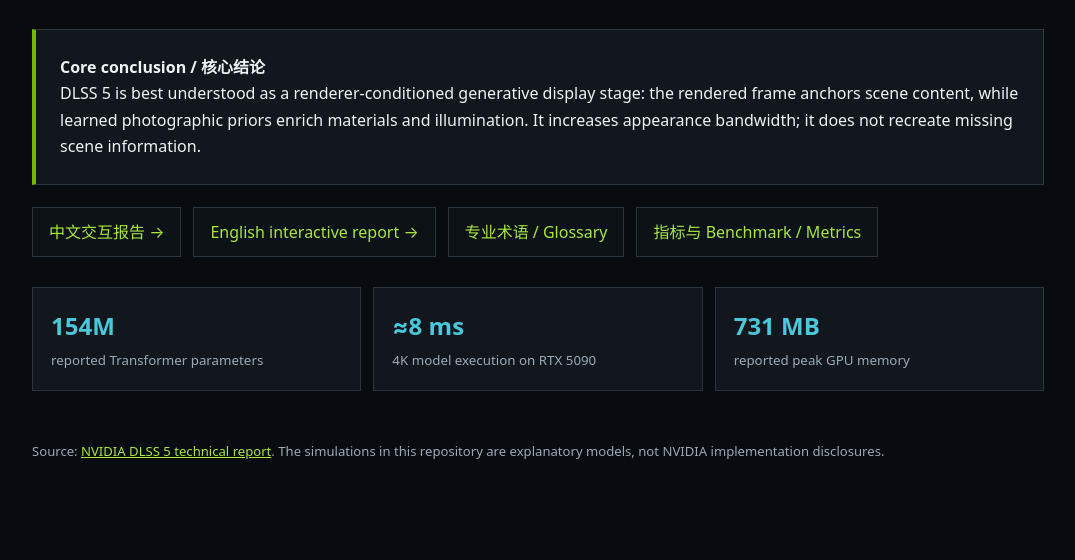
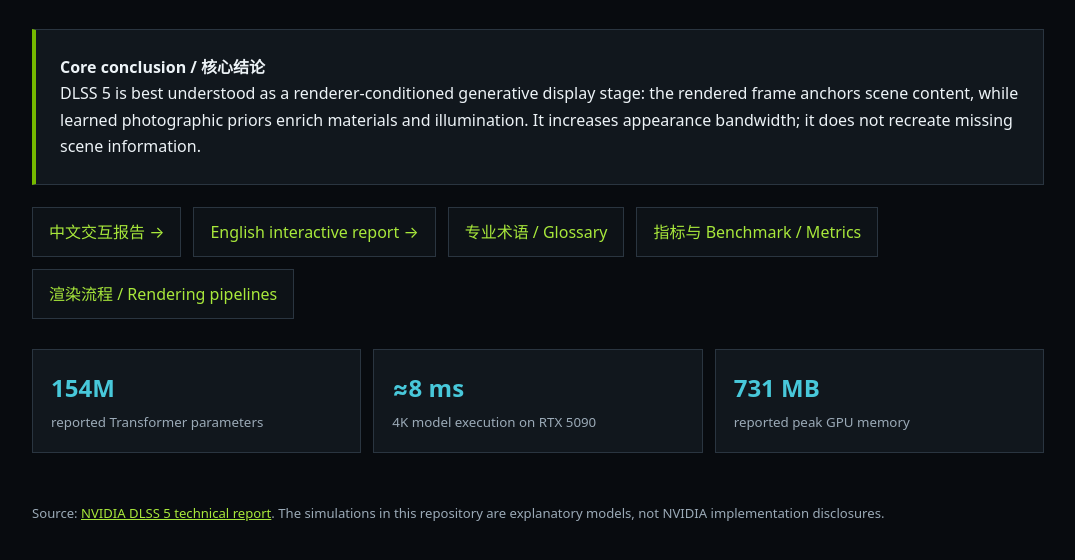
Before and after one commit to ldcyes/tech_blog, a plain HTML site: page index.html in a window 1280 px wide. Shown: the part 344-904 px from the top of the page, without its empty margins (102-1177 px from the left). Before the commit the page ends 879 px from the top, so only its background shows below. Drawn offline with Linux system fonts and the light colour scheme.

Commit message:
Link rendering pipeline notes from entry page

```diff
--- a/index.html
+++ b/index.html
@@ -13,7 +13,7 @@
   <h1>DLSS 5 <span>Interactive technical review</span></h1>
   <p>完整阅读 NVIDIA《DLSS 5: Real-Time Generative Rendering》24 页技术报告，并从 GPU 微架构、Transformer 计算量、显存预算、评测指标和工程边界进行双语解读。</p>
   <div class="box"><b>Core conclusion / 核心结论</b><br>DLSS 5 is best understood as a renderer-conditioned generative display stage: the rendered frame anchors scene content, while learned photographic priors enrich materials and illumination. It increases appearance bandwidth; it does not recreate missing scene information.</div>
-  <div class="links"><a href="zh/index.html">中文交互报告 →</a><a href="en/index.html">English interactive report →</a><a href="docs/terms.md">专业术语 / Glossary</a><a href="docs/benchmarks.md">指标与 Benchmark / Metrics</a></div>
+  <div class="links"><a href="zh/index.html">中文交互报告 →</a><a href="en/index.html">English interactive report →</a><a href="docs/terms.md">专业术语 / Glossary</a><a href="docs/benchmarks.md">指标与 Benchmark / Metrics</a><a href="docs/rendering-pipelines.md">渲染流程 / Rendering pipelines</a></div>
   <div class="grid"><div class="card"><b>154M</b><small>reported Transformer parameters</small></div><div class="card"><b>≈8 ms</b><small>4K model execution on RTX 5090</small></div><div class="card"><b>731 MB</b><small>reported peak GPU memory</small></div></div>
   <footer>Source: <a href="https://research.nvidia.com/labs/adlr/files/DLSS5_Report.pdf">NVIDIA DLSS 5 technical report</a>. The simulations in this repository are explanatory models, not NVIDIA implementation disclosures.</footer>
 </main></body></html>
```
